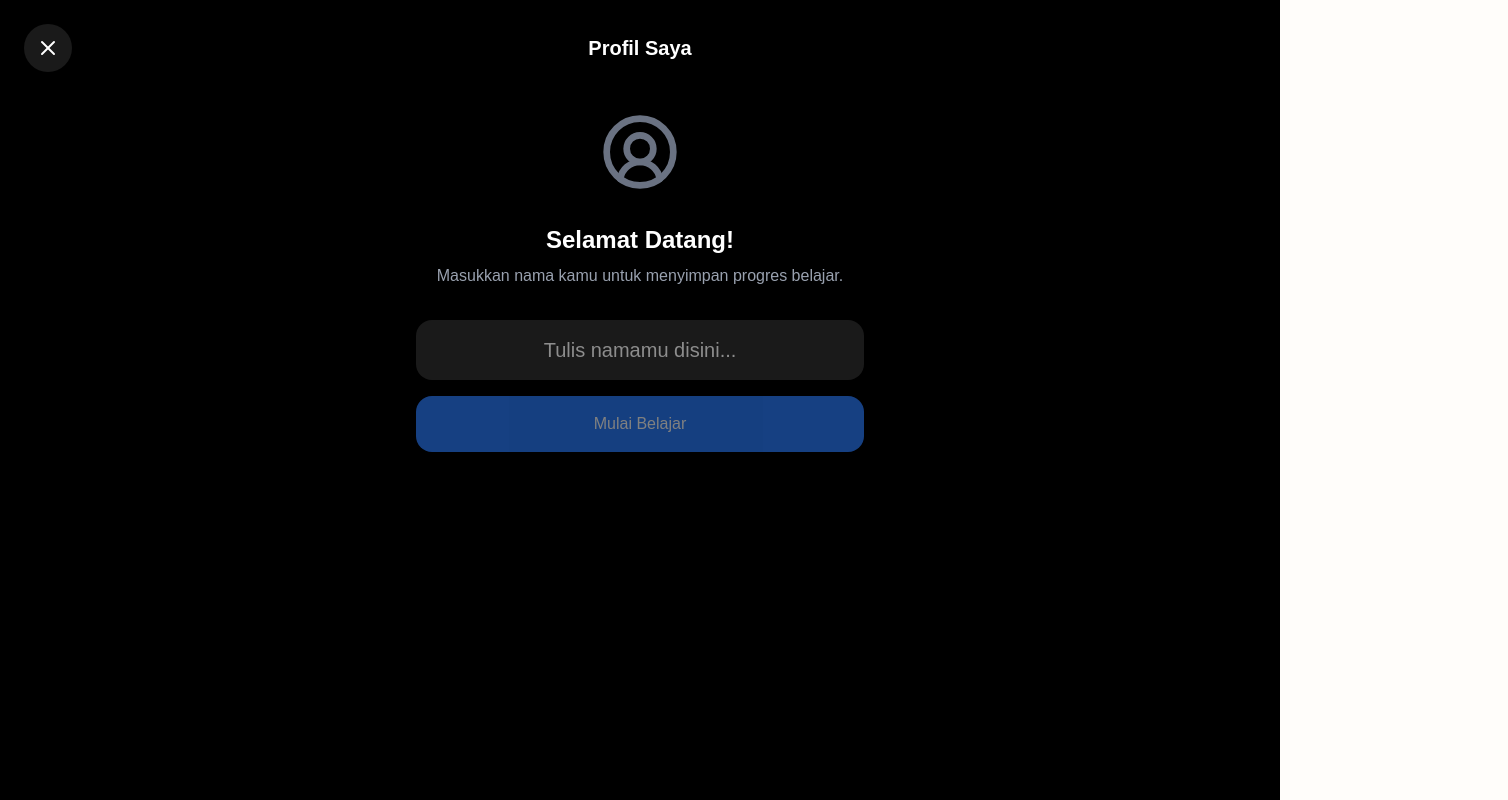
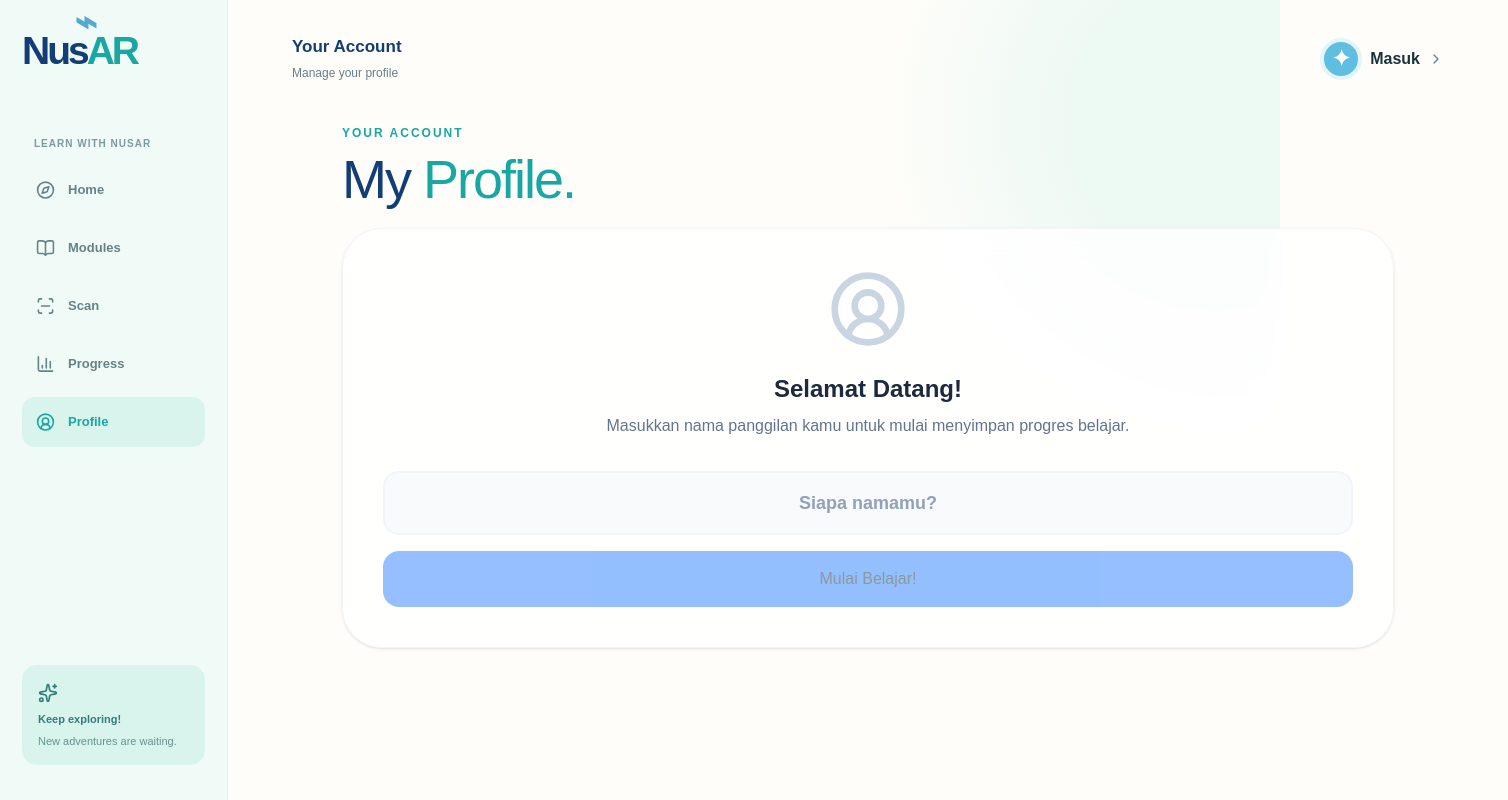
Before and after one commit to muhammadarya-ums/NusAR, a Next.js app: page /profile in a window 1280 px wide. Shown: the whole page, 1508 px wide, since content can reach past the window. Built offline with nearby package versions, Linux system fonts and the light colour scheme.

Commit message:
redesign progres n profile

```diff
--- a/app/profile/page.tsx
+++ b/app/profile/page.tsx
@@ -1,13 +1,37 @@
-// file: app/profile/page.tsx
 'use client'
 
 import { useState } from 'react'
 import { useRouter } from 'next/navigation'
-import { CircleUserRound, X, LogOut } from 'lucide-react'
+import {
+  BarChart3, BookOpen, CircleUserRound, Compass, ScanLine, X, Menu, ChevronRight, LogOut, Sparkles
+} from 'lucide-react'
 import { useUser } from '../context/UserContext'
+
+// Navigasi yang sama dengan Home
+const navItems = [
+  { label: 'Home', icon: Compass, path: '/' },
+  { label: 'Modules', icon: BookOpen, path: '/toc' },
+  { label: 'Scan', icon: ScanLine, path: '/scan' },
+  { label: 'Progress', icon: BarChart3, path: '/progress' },
+  { label: 'Profile', icon: CircleUserRound, path: '/profile' },
+]
+
+function Brand() {
+  return (
+    <div className="brand" aria-label="NusAR home">
+      <span className="brand-mark">⌁</span>
+      <span className="brand-nus">Nus</span><span className="brand-ar">AR</span>
+    </div>
+  )
+}
 
 export default function ProfilePage() {
   const router = useRouter()
+  const [menuOpen, setMenuOpen] = useState(false)
+
+  // Set default aktif ke 'Profile'
+  const [activeNav, setActiveNav] = useState('Profile')
+
   const { user, login, logout } = useUser()
   const [inputName, setInputName] = useState('')
 
@@ -19,56 +43,91 @@ export default function ProfilePage() {
   }
 
   return (
-    <main className="min-h-screen bg-black text-white p-6 flex flex-col items-center">
-      <header className="w-full flex justify-between items-center mb-10">
-        <button onClick={() => router.push('/')} className="p-3 bg-white/10 rounded-full">
-          <X size={24} />
+    <main className="nusar-shell">
+      {/* SIDEBAR (Untuk Desktop/Tablet) */}
+      <aside className={`sidebar ${menuOpen ? 'sidebar-open' : ''}`}>
+        <div className="sidebar-top"><Brand /><button className="close-menu" onClick={() => setMenuOpen(false)} aria-label="Close menu"><X /></button></div>
+        <p className="sidebar-label">LEARN WITH NUSAR</p>
+        <nav className="side-nav" aria-label="Main navigation">
+          {navItems.map(({ label, icon: Icon, path }) => (
+            <button key={label} className={activeNav === label ? 'active' : ''} onClick={() => { setActiveNav(label); setMenuOpen(false); if (path && path !== '#') router.push(path); }}>
+              <Icon /><span>{label}</span>
             </button>
-        <h1 className="font-bold text-xl">Profil Saya</h1>
-        <div className="w-12" />
+          ))}
+        </nav>
+        <div className="sidebar-card"><Sparkles /><strong>Keep exploring!</strong><span>New adventures are waiting.</span></div>
+      </aside>
+
+      <div className="page-wrap">
+        {/* TOPBAR */}
+        <header className="topbar">
+          <button className="menu-button" onClick={() => setMenuOpen(true)} aria-label="Open menu"><Menu /></button>
+          <div className="mobile-brand"><Brand /></div>
+          <div className="topbar-copy"><p>Your Account</p><span>Manage your profile</span></div>
+          <button className="profile-button active" aria-label="Open profile">
+            <span className="avatar-face">✦</span><span className="profile-name">{user ? user : 'Masuk'}</span><ChevronRight />
+          </button>
         </header>
 
+        {/* CONTENT PROFILE */}
+        <div className="content">
+          <div className="intro">
+            <div>
+              <p className="eyebrow">YOUR ACCOUNT</p>
+              <h1>My <em>Profile.</em></h1>
+            </div>
+          </div>
+
           {user ? (
-        // TAMPILAN JIKA SUDAH LOGIN
-        <div className="w-full max-w-md bg-white/10 rounded-3xl p-8 flex flex-col items-center text-center">
-          <div className="w-24 h-24 bg-blue-500 rounded-full flex items-center justify-center mb-6">
-            <span className="text-4xl">✦</span>
-          </div>
-          <h2 className="text-3xl font-black mb-2">Halo, {user}!</h2>
-          <p className="text-gray-400 mb-8">Siap untuk belajar hari ini?</p>
+            // STATE SUDAH LOGIN
+            <div className="flex flex-col items-center justify-center p-10 bg-white/80 backdrop-blur-md rounded-[2.5rem] shadow-sm border border-gray-100 text-center mt-4">
+              <div className="w-28 h-28 bg-blue-100 text-blue-600 rounded-full flex items-center justify-center mb-6 text-5xl">✦</div>
+              <h2 className="text-3xl font-black text-slate-800 mb-1">{user}</h2>
+              <p className="text-slate-500 mb-10 font-medium">NusAR Explorer</p>
 
               <button
                 onClick={logout}
-            className="w-full flex items-center justify-center gap-2 bg-red-500/20 text-red-400 p-4 rounded-2xl font-bold"
+                className="w-full flex justify-center items-center gap-2 bg-red-50 text-red-500 py-4 rounded-2xl font-bold hover:bg-red-100 transition duration-300"
               >
                 <LogOut size={20} /> Keluar Akun
               </button>
             </div>
           ) : (
-        // TAMPILAN JIKA BELUM LOGIN
-        <div className="w-full max-w-md flex flex-col items-center">
-          <CircleUserRound size={80} className="text-gray-500 mb-8" />
-          <h2 className="text-2xl font-bold mb-2">Selamat Datang!</h2>
-          <p className="text-gray-400 text-center mb-8">Masukkan nama kamu untuk menyimpan progres belajar.</p>
+            // STATE BELUM LOGIN
+            <div className="flex flex-col items-center justify-center p-10 bg-white/80 backdrop-blur-md rounded-[2.5rem] shadow-sm border border-gray-100 text-center mt-4">
+              <CircleUserRound size={80} className="text-slate-300 mb-6" />
+              <h2 className="text-2xl font-black text-slate-800 mb-2">Selamat Datang!</h2>
+              <p className="text-slate-500 mb-8 font-medium leading-relaxed">Masukkan nama panggilan kamu untuk mulai menyimpan progres belajar.</p>
 
-          <form onSubmit={handleLogin} className="w-full flex flex-col gap-4">
+              <form onSubmit={handleLogin} className="w-full">
                 <input
                   type="text"
-              placeholder="Tulis namamu disini..."
                   value={inputName}
-              onChange={(e) => setInputName(e.target.value)}
-              className="w-full p-4 rounded-2xl bg-white/10 text-white text-xl text-center focus:outline-none focus:ring-2 focus:ring-blue-500"
+                  onChange={e => setInputName(e.target.value)}
+                  placeholder="Siapa namamu?"
+                  className="w-full px-6 py-4 rounded-2xl bg-slate-50 border-2 border-slate-100 focus:border-blue-400 focus:ring-4 focus:ring-blue-100 outline-none transition text-center text-lg font-bold mb-4 text-slate-800 placeholder:text-slate-400"
                 />
                 <button
                   type="submit"
                   disabled={!inputName.trim()}
-              className="w-full bg-blue-500 text-white p-4 rounded-2xl font-bold text-lg disabled:opacity-50"
+                  className="w-full bg-blue-500 text-white py-4 rounded-2xl font-black text-lg shadow-lg shadow-blue-200 disabled:opacity-50 disabled:shadow-none transition duration-300"
                 >
-              Mulai Belajar
+                  Mulai Belajar!
                 </button>
               </form>
             </div>
           )}
+        </div>
+      </div>
+
+      {/* BOTTOM NAV (Untuk Mobile) */}
+      <nav className="bottom-nav" aria-label="Mobile navigation">
+        {navItems.map(({ label, icon: Icon, path }) => (
+          <button key={label} className={activeNav === label ? 'active' : ''} onClick={() => { setActiveNav(label); if (path && path !== '#') router.push(path); }}>
+            <Icon /><span>{label}</span>
+          </button>
+        ))}
+      </nav>
     </main>
   )
 }
--- a/app/progress/page.tsx
+++ b/app/progress/page.tsx
@@ -1,57 +1,122 @@
-// file: app/progress/page.tsx
 'use client'
 
+import { useState } from 'react'
 import { useRouter } from 'next/navigation'
-import { Trophy, X, BookOpen, Clock } from 'lucide-react'
+import {
+  BarChart3, BookOpen, CircleUserRound, Compass, ScanLine, X, Menu, ChevronRight, Trophy, Sparkles
+} from 'lucide-react'
 import { useUser } from '../context/UserContext'
+
+// Navigasi yang sama dengan Home
+const navItems = [
+  { label: 'Home', icon: Compass, path: '/' },
+  { label: 'Modules', icon: BookOpen, path: '/toc' },
+  { label: 'Scan', icon: ScanLine, path: '/scan' },
+  { label: 'Progress', icon: BarChart3, path: '/progress' },
+  { label: 'Profile', icon: CircleUserRound, path: '/profile' },
+]
+
+function Brand() {
+  return (
+    <div className="brand" aria-label="NusAR home">
+      <span className="brand-mark">⌁</span>
+      <span className="brand-nus">Nus</span><span className="brand-ar">AR</span>
+    </div>
+  )
+}
 
 export default function ProgressPage() {
   const router = useRouter()
+  const [menuOpen, setMenuOpen] = useState(false)
+
+  // Set default aktif ke 'Progress'
+  const [activeNav, setActiveNav] = useState('Progress')
+
   const { user, progress } = useUser()
 
   return (
-    <main className="min-h-screen bg-black text-white p-6">
-      <header className="w-full flex justify-between items-center mb-10">
-        <button onClick={() => router.push('/')} className="p-3 bg-white/10 rounded-full">
-          <X size={24} />
+    <main className="nusar-shell">
+      {/* SIDEBAR */}
+      <aside className={`sidebar ${menuOpen ? 'sidebar-open' : ''}`}>
+        <div className="sidebar-top"><Brand /><button className="close-menu" onClick={() => setMenuOpen(false)} aria-label="Close menu"><X /></button></div>
+        <p className="sidebar-label">LEARN WITH NUSAR</p>
+        <nav className="side-nav" aria-label="Main navigation">
+          {navItems.map(({ label, icon: Icon, path }) => (
+            <button key={label} className={activeNav === label ? 'active' : ''} onClick={() => { setActiveNav(label); setMenuOpen(false); if (path && path !== '#') router.push(path); }}>
+              <Icon /><span>{label}</span>
             </button>
-        <h1 className="font-bold text-xl">Progres Belajar</h1>
-        <div className="w-12" />
+          ))}
+        </nav>
+        <div className="sidebar-card"><Sparkles /><strong>Keep exploring!</strong><span>New adventures are waiting.</span></div>
+      </aside>
+
+      <div className="page-wrap">
+        {/* TOPBAR */}
+        <header className="topbar">
+          <button className="menu-button" onClick={() => setMenuOpen(true)} aria-label="Open menu"><Menu /></button>
+          <div className="mobile-brand"><Brand /></div>
+          <div className="topbar-copy"><p>Your Journey</p><span>Track your learning</span></div>
+          <button className="profile-button" onClick={() => router.push('/profile')} aria-label="Open profile">
+            <span className="avatar-face">✦</span><span className="profile-name">{user ? user : 'Masuk'}</span><ChevronRight />
+          </button>
         </header>
 
+        {/* CONTENT PROGRESS */}
+        <div className="content">
+          <div className="intro">
+            <div>
+              <p className="eyebrow">YOUR JOURNEY</p>
+              <h1>My <em>Progress.</em></h1>
+            </div>
+          </div>
+
           {!user ? (
-        <div className="text-center mt-20">
-          <Trophy size={64} className="text-gray-600 mx-auto mb-4" />
-          <h2 className="text-xl font-bold">Kamu belum masuk!</h2>
-          <p className="text-gray-400 mt-2">Masuk ke Profil dulu untuk melihat progres belajarmu.</p>
-          <button onClick={() => router.push('/profile')} className="mt-6 bg-blue-500 px-6 py-3 rounded-full font-bold">Ke Profil</button>
+            // STATE BELUM LOGIN
+            <div className="text-center p-10 bg-white/80 backdrop-blur-md rounded-[2.5rem] border border-gray-100 shadow-sm mt-4">
+              <div className="w-24 h-24 bg-slate-100 rounded-full flex items-center justify-center mx-auto mb-6">
+                <Trophy size={48} className="text-slate-300" />
+              </div>
+              <h2 className="text-2xl font-black text-slate-800 mb-2">Belum ada akun!</h2>
+              <p className="text-slate-500 mb-8 font-medium">Buat profil dulu yuk supaya progres belajarmu bisa tersimpan otomatis.</p>
+              <button onClick={() => router.push('/profile')} className="bg-blue-500 text-white px-8 py-4 rounded-2xl font-black shadow-lg shadow-blue-200">
+                Buat Profil Sekarang
+              </button>
             </div>
           ) : (
-        <div>
-          <div className="bg-gradient-to-r from-blue-600 to-purple-600 p-6 rounded-3xl mb-8 flex items-center justify-between">
-            <div>
-              <p className="text-white/80 font-medium">Total Aktivitas</p>
-              <p className="text-4xl font-black">{progress.length}</p>
+            // STATE SUDAH LOGIN
+            <div className="mt-4">
+              {/* KARTU STATISTIK */}
+              <div className="bg-gradient-to-br from-indigo-500 to-purple-500 p-8 rounded-[2.5rem] text-white shadow-xl shadow-purple-200/50 mb-10 flex justify-between items-center relative overflow-hidden">
+                <div className="z-10">
+                  <p className="text-white/80 font-semibold tracking-wide mb-1 text-sm uppercase">Total Aktivitas</p>
+                  <h2 className="text-6xl font-black">{progress.length}</h2>
                 </div>
-            <Trophy size={48} className="text-yellow-400" />
+                <div className="w-20 h-20 bg-white/20 rounded-full flex items-center justify-center backdrop-blur-md z-10">
+                  <Trophy size={40} className="text-yellow-300 drop-shadow-md" />
+                </div>
+                {/* Hiasan background card */}
+                <div className="absolute -bottom-10 -right-10 w-40 h-40 bg-white/10 rounded-full blur-2xl"></div>
+                <div className="absolute -top-10 -left-10 w-32 h-32 bg-white/10 rounded-full blur-xl"></div>
               </div>
 
-          <h2 className="font-bold text-lg mb-4 text-gray-300">Riwayat Terakhir</h2>
+              <div className="section-title"><h2>RIWAYAT TERAKHIR</h2></div>
 
               {progress.length === 0 ? (
-            <p className="text-gray-500 text-center py-8">Belum ada modul yang dibuka. Yuk mulai belajar!</p>
+                <div className="text-center bg-white/50 p-8 rounded-[2rem] border border-slate-100 mt-4">
+                  <p className="text-slate-400 font-medium">Belum ada modul yang kamu buka. Yuk mulai petualanganmu!</p>
+                </div>
               ) : (
-            <div className="flex flex-col gap-4">
+                <div className="flex flex-col gap-4 mt-4 pb-24">
                   {progress.map((item) => (
-                <div key={item.id} className="bg-white/10 p-4 rounded-2xl flex items-center gap-4">
-                  <div className="bg-blue-500/20 p-3 rounded-full text-blue-400">
-                    <BookOpen size={24} />
+                    <div key={item.id} className="flex items-center p-5 bg-white/90 backdrop-blur-sm rounded-[1.5rem] shadow-sm border border-slate-100 hover:shadow-md transition">
+                      <div className="w-14 h-14 rounded-2xl bg-blue-50 text-blue-500 flex items-center justify-center mr-5 shrink-0">
+                        <BookOpen size={28} />
                       </div>
                       <div className="flex-1">
-                    <h3 className="font-bold">{item.moduleName}</h3>
-                    <div className="flex items-center gap-1 text-sm text-gray-400 mt-1">
-                      <Clock size={14} /> <span>{item.timestamp}</span>
-                    </div>
+                        <h3 className="font-bold text-slate-800 text-lg">{item.moduleName}</h3>
+                        <p className="text-sm font-semibold text-slate-400 flex items-center gap-1.5 mt-1">
+                          <Sparkles size={14} className="text-yellow-400" /> Hari ini, pukul {item.timestamp}
+                        </p>
                       </div>
                     </div>
                   ))}
@@ -59,6 +124,17 @@ export default function ProgressPage() {
               )}
             </div>
           )}
+        </div>
+      </div>
+
+      {/* BOTTOM NAV */}
+      <nav className="bottom-nav" aria-label="Mobile navigation">
+        {navItems.map(({ label, icon: Icon, path }) => (
+          <button key={label} className={activeNav === label ? 'active' : ''} onClick={() => { setActiveNav(label); if (path && path !== '#') router.push(path); }}>
+            <Icon /><span>{label}</span>
+          </button>
+        ))}
+      </nav>
     </main>
   )
 }
```
Lines whose indentation alone changed are shown as unchanged.
